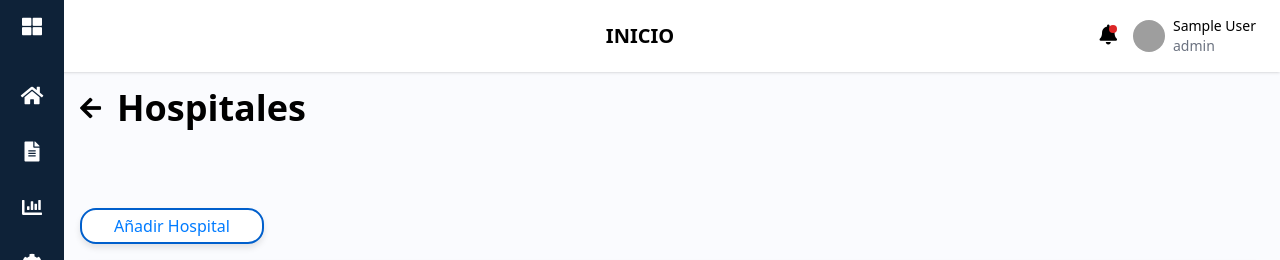
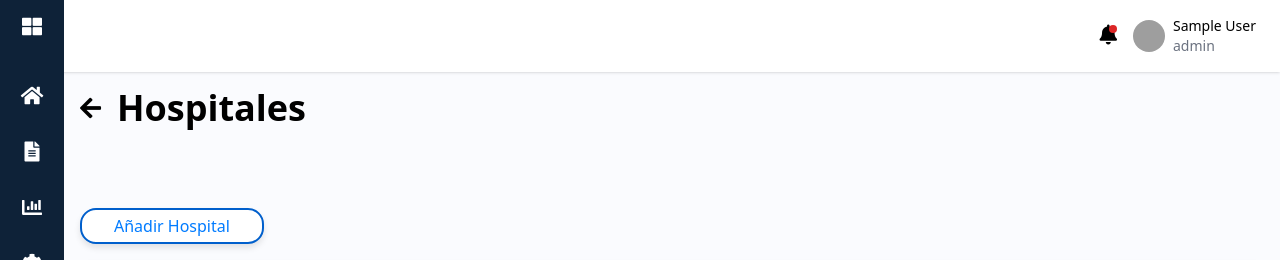
Before and after one commit to angel-pilo/applab, a Flask app: page /admin/hospitals in a window 1280 px wide. Shown: the top 260 px of the page. Run offline with Flask 3, Linux system fonts and the light colour scheme; the visitor is signed in with stand-in values (Sample User, id 1); data that the repository does not hold is empty; parts of the project's set-up code (start-up, migrations or seed data) failed here and were passed over; some libraries are stand-ins or nearby versions; grey boxes are pictures that could not be loaded.

Commit message:
refactor: se borraron partes de codigo innecesarias

```diff
--- a/templates/admin/edit_employee.html
+++ b/templates/admin/edit_employee.html
@@ -24,7 +24,7 @@
                         {% for role_id, role_name in role_map.items() %}
                             <label class="inline-flex items-center cursor-pointer">
                                 <input type="radio" class="form-radio" name="tipo_empleado" value="{{ role_id }}"
-                                       {% if is_edit and empleado.rol_id == role_id %}checked{% endif %} required>
+                                    {% if is_edit and empleado.rol_id == role_id %}checked{% endif %} required>
                                 <span class="ml-2">{{ role_name }}</span>
                             </label>
                         {% endfor %}
@@ -39,12 +39,12 @@
                     <div class="flex items-center space-x-4">
                         <label class="inline-flex items-center cursor-pointer">
                             <input type="radio" class="form-radio" name="sexo" value="M"
-                                   {% if empleado.sexo == "M" %}checked{% endif %} required>
+                                {% if empleado.sexo == "M" %}checked{% endif %} required>
                             <span class="ml-2">Hombre</span>
                         </label>
                         <label class="inline-flex items-center cursor-pointer">
                             <input type="radio" class="form-radio" name="sexo" value="F"
-                                   {% if empleado.sexo == "F" %}checked{% endif %}>
+                                {% if empleado.sexo == "F" %}checked{% endif %}>
                             <span class="ml-2">Mujer</span>
                         </label>
                     </div>
--- a/templates/partials/navbar.html
+++ b/templates/partials/navbar.html
@@ -8,9 +8,6 @@
 </head>
 
 <div class="flex justify-between items-center bg-white py-4 px-6 shadow relative">
-    <div class="absolute left-1/2 transform -translate-x-1/2">
-        <div class="text-xl font-bold">INICIO</div>
-    </div>
     <div class="flex items-center space-x-4 ml-auto">
         <div class="relative">
             <i class="fas fa-bell text-xl relative cursor-pointer" onclick="toggleNotifications()">
```
